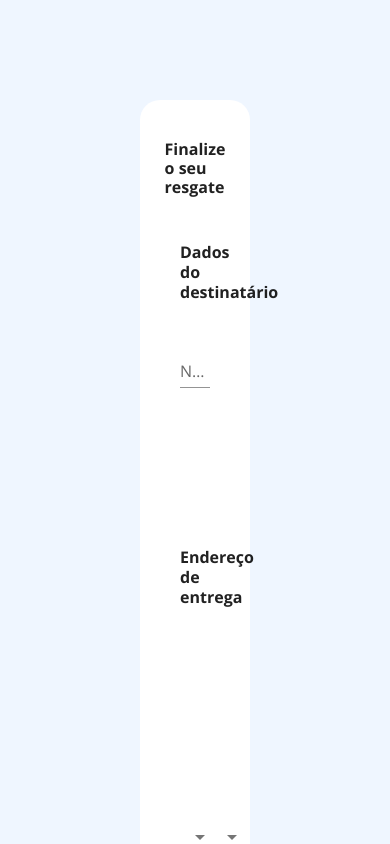
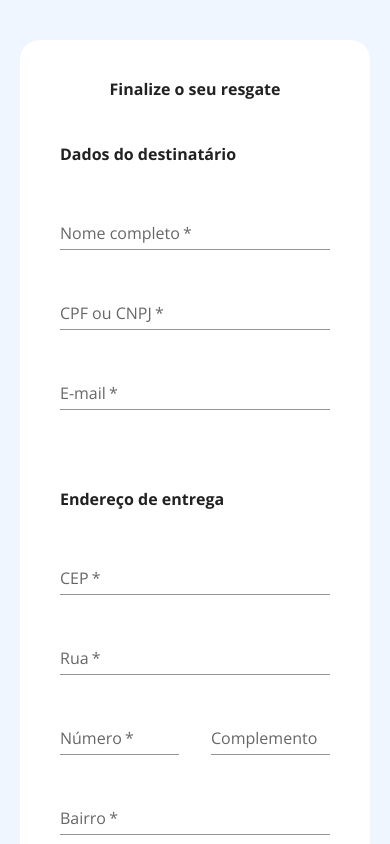
Before and after one commit to luca-henrique/frontend-technical-test-lobby-, a React (Vite) app: page / in a window 390 px wide. Shown: the top 844 px of the page. Built offline with nearby package versions, Linux system fonts and the light colour scheme.

Commit message:
feat mobile form

```diff
--- a/src/components/molecules/address-form/address-form.tsx
+++ b/src/components/molecules/address-form/address-form.tsx
@@ -44,7 +44,7 @@ export const AddressForm = () => {
         />
       </BoxRow>
       <BoxRow>
-        <BoxRow>
+        <BoxRow sx={{ flexDirection: { mobile: "row", tablet: "row" } }}>
           <Input
             label={number}
             name="number"
@@ -76,7 +76,7 @@ export const AddressForm = () => {
           required
           type="text"
         />
-        <BoxRow width={"100%"}>
+        <BoxRow width={"100%"} sx={{ flexDirection: { mobile: "row", tablet: "row" } }}>
           <Select
             label={state}
             name="uf"
--- a/src/components/molecules/recipient-form/recipient-form.tsx
+++ b/src/components/molecules/recipient-form/recipient-form.tsx
@@ -20,7 +20,7 @@ export const RecipientForm = () => {
         required
         type="text"
       />
-      <BoxRow sx={{ display: "flex", flexDirection: "row", gap: "32px" }}>
+      <BoxRow >
         <Input
           label={document}
           name="document"
--- a/src/components/molecules/shirt-size-form/shirt-size-form.tsx
+++ b/src/components/molecules/shirt-size-form/shirt-size-form.tsx
@@ -17,7 +17,7 @@ export const ShirtSizeForm = () => {
     <FormSectionLayout title={title}>
       <Box
         sx={{
-          width: "48%",
+          width: { tablet: "48%", mobile: "100%" },
         }}
       >
         <Select
--- a/src/components/molecules/step-3/step-3.tsx
+++ b/src/components/molecules/step-3/step-3.tsx
@@ -29,7 +29,7 @@ export const Step3 = () => {
         display: "flex",
         alignItems: "center",
         justifyContent: "center",
-        padding: "100px 140px",
+        padding: { mobile: "40px 20px", tablet: "100px 140px" },
       }}
     >
       <CardForm maxWidth={false} disableGutters>
--- a/src/components/molecules/step-3/styled.ts
+++ b/src/components/molecules/step-3/styled.ts
@@ -16,8 +16,12 @@ export const CardForm = styled(Container)(({ theme }) => ({
   },
 }));
 
-export const BoxRow = styled(Box)({
+export const BoxRow = styled(Box)(({ theme }) => ({
   display: "flex",
   flexDirection: "row",
   gap: "32px",
-});
+
+  [theme.breakpoints.only("mobile")]: {
+    flexDirection: "column",
+  },
+}));
```
